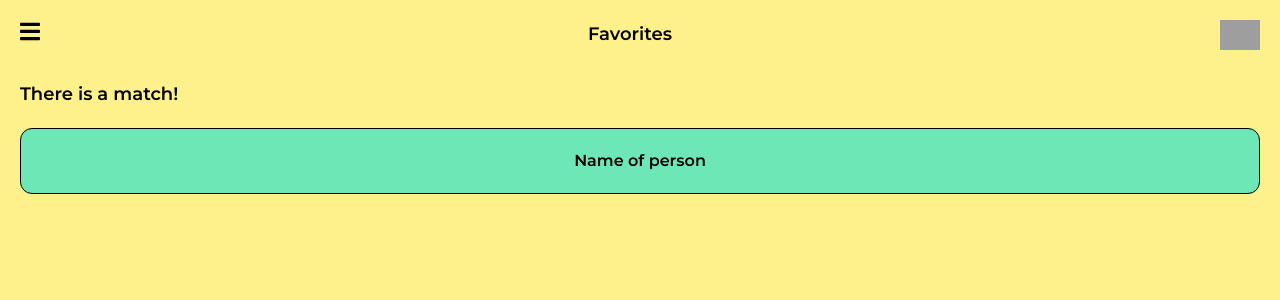
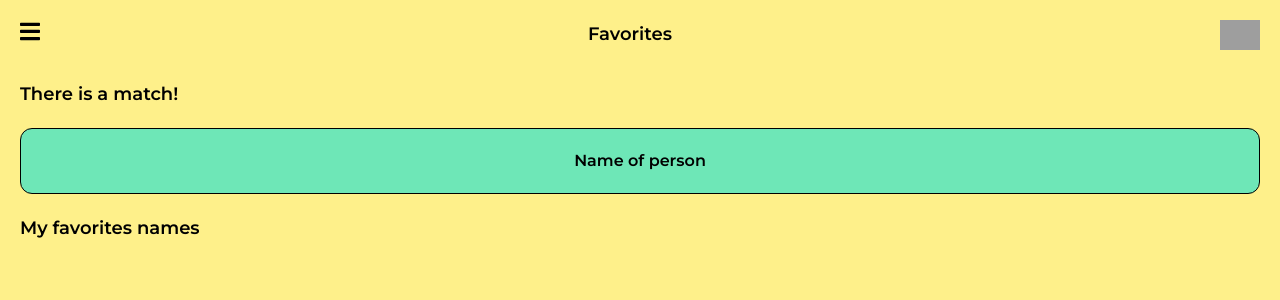
Before and after one commit to jocosiol/babyName-FE, a React (Create React App) app: page /favorites in a window 1280 px wide. Shown: the top 300 px of the page. Built offline with nearby package versions, Linux system fonts and the light colour scheme; grey boxes are pictures that could not be loaded; what tw-elements would draw is missing.

Commit message:
favorite list

```diff
--- a/src/pages/Favorites.jsx
+++ b/src/pages/Favorites.jsx
@@ -16,9 +16,10 @@ function Favorites() {
         <div className="flex flex-col mt-5 text-lg font-semibold">There is a match!</div>
         <NameCard name={"Name of person"} />
 
-        <div className="flex flex-col justify-center items-center mt-5">
-          {nameToFav.map(() => {
-            <NameCard></NameCard>;
+        <div className="flex flex-col mt-5 text-lg font-semibold">
+          My favorites names
+          {nameToFav.map((value) => {
+            return <NameCard name={value}></NameCard>;
           })}
         </div>
       </div>
```
